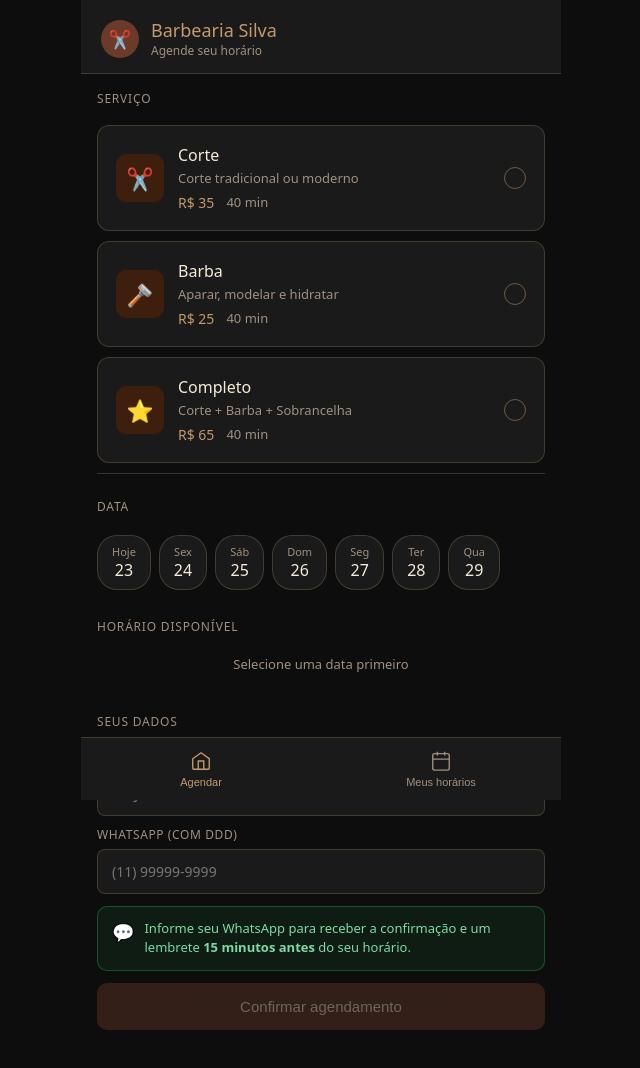
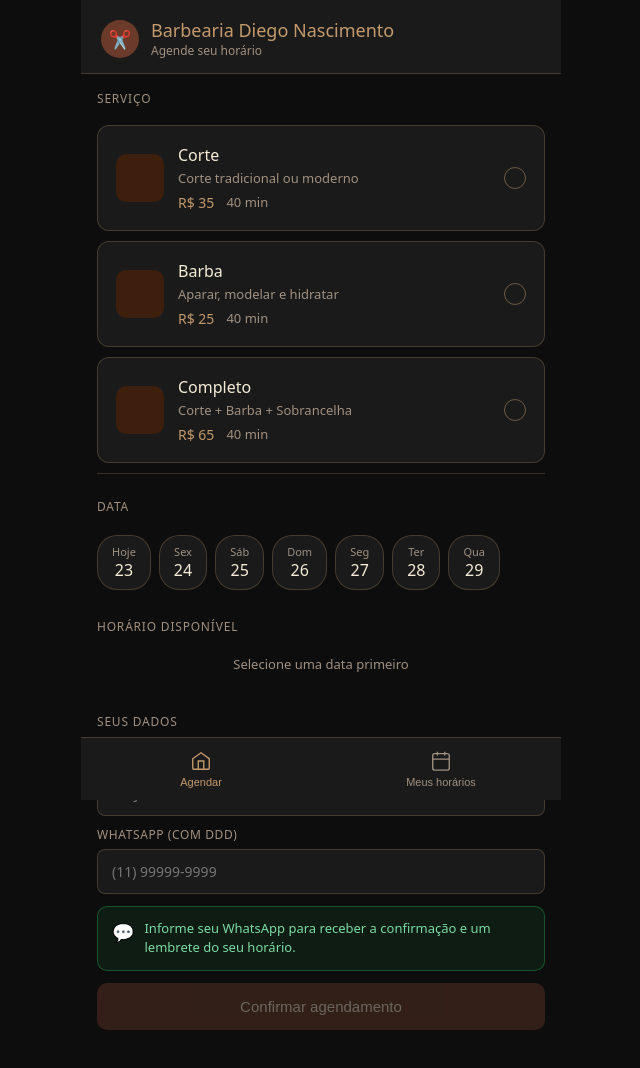
Before and after one commit to bruno018/barbearia-app, a plain HTML site: page barbearia-cliente/index.html in a window 1280 px wide. Shown: the whole page, without its empty margins (319-959 px from the left). Drawn offline with Linux system fonts and the light colour scheme.

Commit message:
Atualizações manuais no html

```diff
--- a/barbearia-cliente/index.html
+++ b/barbearia-cliente/index.html
@@ -3,7 +3,7 @@
 <head>
   <meta charset="UTF-8" />
   <meta name="viewport" content="width=device-width, initial-scale=1.0" />
-  <title>Barbearia Silva — Agendar</title>
+  <title>Barbearia Diego Nascimento — Agendar</title>
   <link rel="stylesheet" href="css/style.css" />
 </head>
 <body>
@@ -41,7 +41,7 @@
     <div class="header">
       <div class="header-logo">✂️</div>
       <div>
-        <h1>Barbearia Silva</h1>
+        <h1>Barbearia Diego Nascimento</h1>
         <p>Agende seu horário</p>
       </div>
     </div>
@@ -49,7 +49,7 @@
     <div class="section-header">Serviço</div>
 
     <div class="service-card" id="svc-0" onclick="selectService(0)">
-      <div class="service-icon">✂️</div>
+      <div class="service-icon"></div>
       <div class="service-info">
         <div class="service-name">Corte</div>
         <div class="service-desc">Corte tradicional ou moderno</div>
@@ -62,7 +62,7 @@
     </div>
 
     <div class="service-card" id="svc-1" onclick="selectService(1)">
-      <div class="service-icon">🪒</div>
+      <div class="service-icon"></div>
       <div class="service-info">
         <div class="service-name">Barba</div>
         <div class="service-desc">Aparar, modelar e hidratar</div>
@@ -75,7 +75,7 @@
     </div>
 
     <div class="service-card" id="svc-2" onclick="selectService(2)">
-      <div class="service-icon">⭐</div>
+      <div class="service-icon"></div>
       <div class="service-info">
         <div class="service-name">Completo</div>
         <div class="service-desc">Corte + Barba + Sobrancelha</div>
@@ -109,7 +109,7 @@
 
     <div class="wpp-info">
       <div class="wpp-info-icon">💬</div>
-      <p>Informe seu WhatsApp para receber a confirmação e um lembrete <strong>15 minutos antes</strong> do seu horário.</p>
+      <p>Informe seu WhatsApp para receber a confirmação e um lembrete do seu horário.</p>
     </div>
 
     <button class="btn btn-primary" id="bookBtn" onclick="openModal()" disabled>Confirmar agendamento</button>
@@ -145,7 +145,7 @@
     <div class="success-screen">
       <div class="success-icon">✅</div>
       <h2>Agendado com sucesso!</h2>
-      <p>Você receberá um lembrete pelo WhatsApp 15 minutos antes do horário.</p>
+      <p>Você receberá um lembrete pelo WhatsApp antes do horário.</p>
       <p style="margin-bottom:20px;">Aguarde a confirmação do barbeiro.</p>
       <div class="success-code">
         <div class="label">Código do agendamento</div>
```
